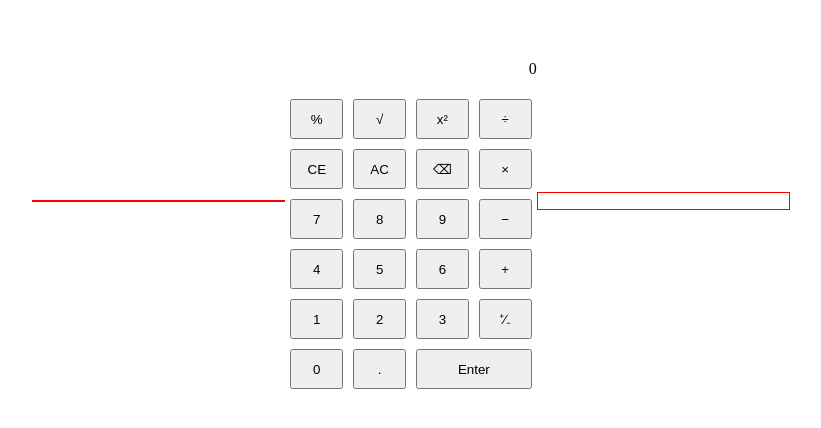
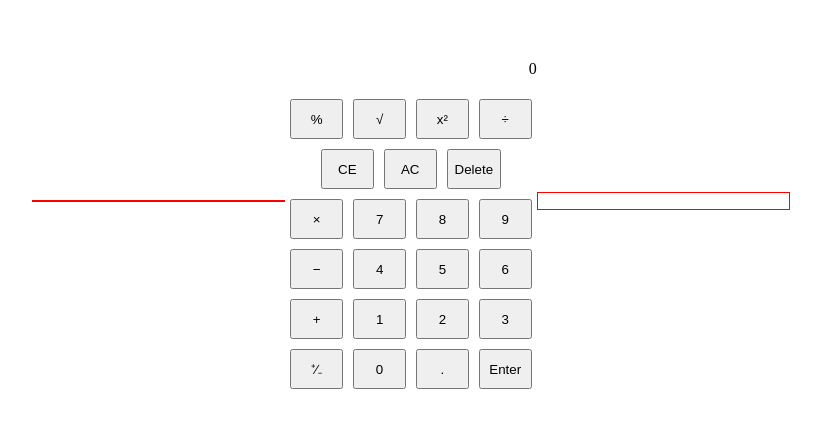
Before and after one commit to jacktho/calculator, an Angular app: page / in a window 1280 px wide. Shown: the top 428 px of the page, without its empty margins (229-1050 px from the left). Built offline with nearby package versions, Linux system fonts and the light colour scheme.

Commit message:
renamed button to 'Delete' and now takes delete button keypress.

```diff
--- a/src/app/backspace-input/backspace-input.component.html
+++ b/src/app/backspace-input/backspace-input.component.html
@@ -1 +1 @@
-<button (click)="input()">&#9003;</button>
+<button (click)="input()">Delete</button>
```
